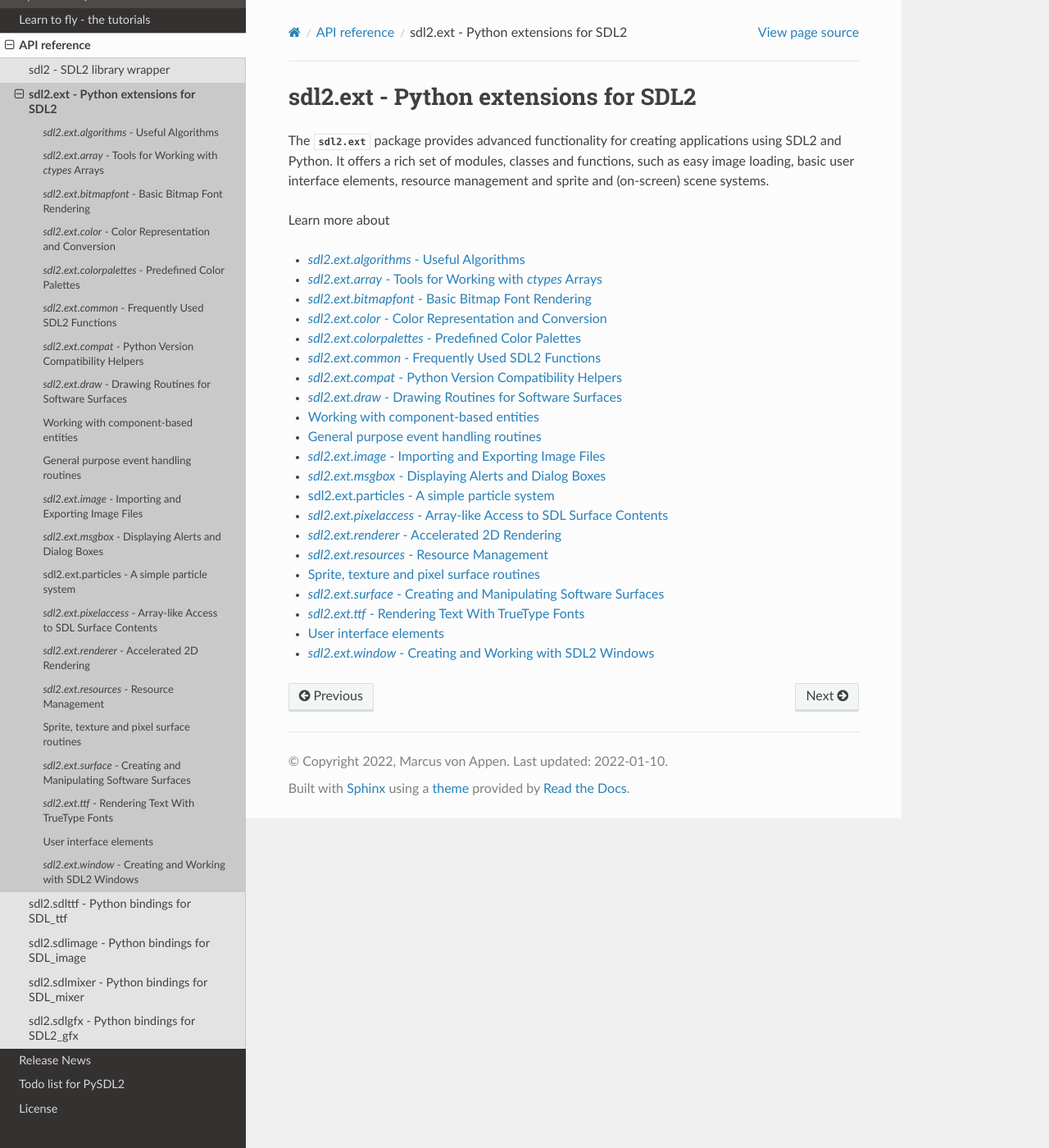
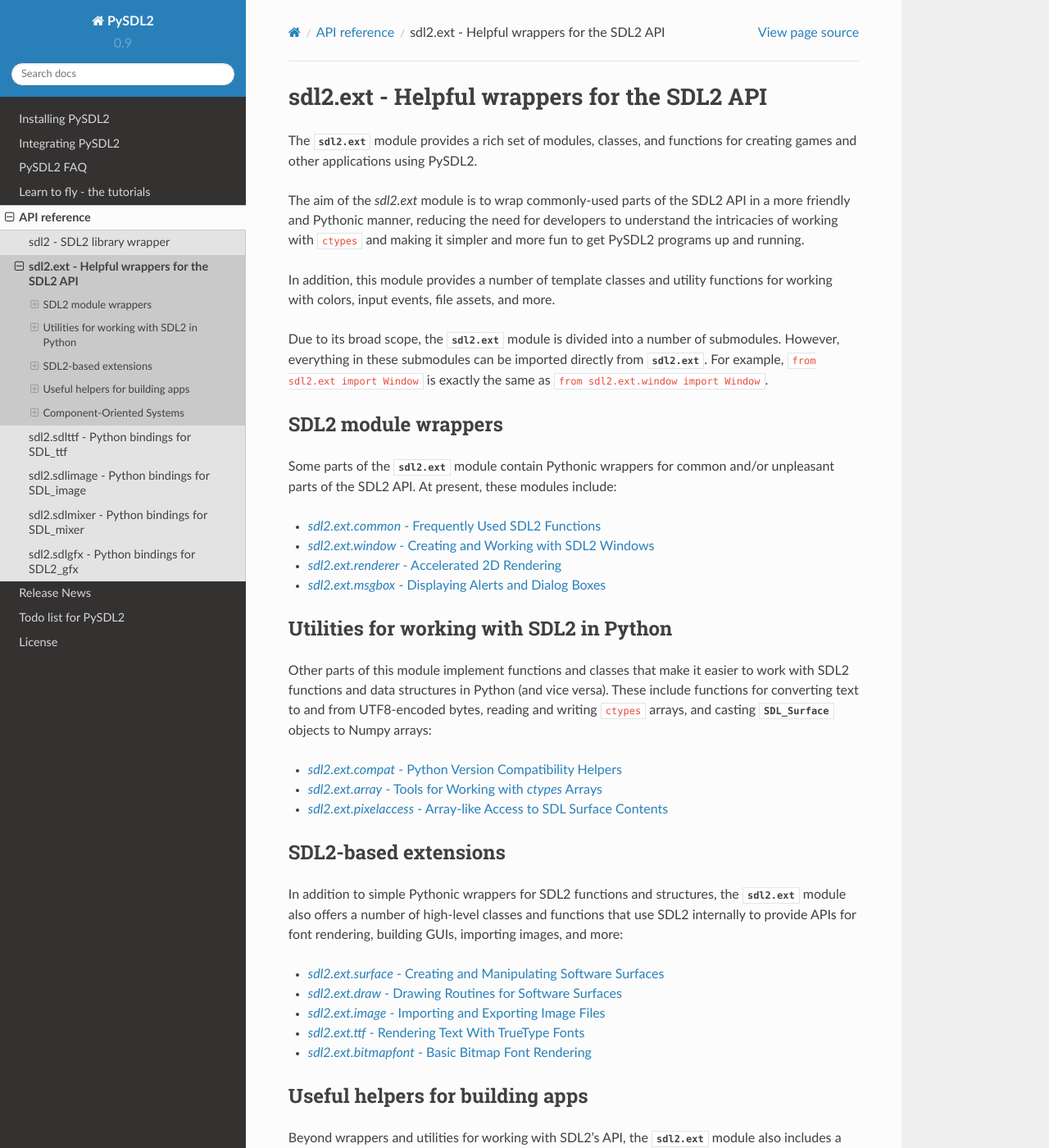
Before and after one commit to py-sdl/py-sdl2, a Sphinx documentation site: the page built from doc/modules/sdl2ext.rst, in a window 1280 px wide and 1400 px high. Shown: the whole window at 82% size. Built offline with Sphinx 7.4.7 and the Read the Docs theme 2.0.0, drawn with Linux system fonts in a browser that asks for light colours; some of the changed text lies outside the part shown.

Commit message:
Major reorganization of the ext docs index

```diff
--- a/doc/modules/ext/particles.rst
+++ b/doc/modules/ext/particles.rst
@@ -1,8 +1,8 @@
 .. module:: sdl2.ext.particles
    :synopsis: A simple particle system.
 
-sdl2.ext.particles - A simple particle system
-=============================================
+A simple particle system
+========================
 
 .. class:: ParticleEngine()
 
--- a/doc/modules/ext/uisystem.rst
+++ b/doc/modules/ext/uisystem.rst
@@ -1,7 +1,11 @@
 .. currentmodule:: sdl2.ext
 
-User interface elements
-=======================
+Designing component-oriented user interfaces
+============================================
+
+.. warning::
+   This module is deprecated, and may be removed in a future release of PySDL2.
+
 User interface elements within :mod:`sdl2.ext` are simple
 :class:`Sprite` objects, which are enhanced by certain input hooks; as such,
 they are not classes on their own, but implemented as mixins. The user input
@@ -16,6 +20,7 @@
 .. image:: images/uiprocessing.png
 
 .. _ui-elem-types:
+
 
 UI element types
 ----------------
--- a/doc/modules/sdl2ext.rst
+++ b/doc/modules/sdl2ext.rst
@@ -1,17 +1,111 @@
 .. module:: sdl2.ext
-   :synopsis: Python extensions for SDL2
+   :synopsis: Helpful wrappers for the SDL2 API
 
-sdl2.ext - Python extensions for SDL2
-=====================================
-The :mod:`sdl2.ext` package provides advanced functionality for creating
-applications using SDL2 and Python. It offers a rich set of modules, classes
-and functions, such as easy image loading, basic user interface elements,
-resource management and sprite and (on-screen) scene systems.
+sdl2.ext - Helpful wrappers for the SDL2 API
+============================================
 
-Learn more about
+The :mod:`sdl2.ext` module provides a rich set of modules, classes, and
+functions for creating games and other applications using PySDL2.
+
+The aim of the `sdl2.ext` module is to wrap commonly-used parts of the SDL2 API
+in a more friendly and Pythonic manner, reducing the need for developers to
+understand the intricacies of working with ``ctypes`` and making it simpler and
+more fun to get PySDL2 programs up and running.
+
+In addition, this module provides a number of template classes and utility
+functions for working with colors, input events, file assets, and more.
+
+Due to its broad scope, the :mod:`sdl2.ext` module is divided into a number of
+submodules. However, everything in these submodules can be imported directly
+from :mod:`sdl2.ext`. For example, ``from sdl2.ext import Window`` is exactly
+the same as ``from sdl2.ext.window import Window``.
+
+
+SDL2 module wrappers
+--------------------
+
+Some parts of the :mod:`sdl2.ext` module contain Pythonic wrappers for common
+and/or unpleasant parts of the SDL2 API. At present, these modules include:
 
 .. toctree::
 	:maxdepth: 1
-	:glob:
 
-	ext/*
+	ext/common.rst
+	ext/window.rst
+	ext/renderer.rst
+	ext/msgbox.rst
+
+
+Utilities for working with SDL2 in Python
+-----------------------------------------
+
+Other parts of this module implement functions and classes that make it easier
+to work with SDL2 functions and data structures in Python (and vice versa).
+These include functions for converting text to and from UTF8-encoded bytes,
+reading and writing ``ctypes`` arrays, and casting :obj:`~sdl2.SDL_Surface`
+objects to Numpy arrays:
+
+.. toctree::
+	:maxdepth: 1
+
+	ext/compat.rst
+	ext/array.rst
+	ext/pixelaccess.rst
+
+
+SDL2-based extensions
+---------------------
+
+In addition to simple Pythonic wrappers for SDL2 functions and structures, the
+:mod:`sdl2.ext` module also offers a number of  high-level classes and functions
+that use SDL2 internally to provide APIs for font rendering, building GUIs,
+importing images, and more:
+
+.. toctree::
+	:maxdepth: 1
+
+	ext/surface.rst
+	ext/draw.rst
+	ext/image.rst
+	ext/ttf.rst
+	ext/bitmapfont.rst
+
+
+Useful helpers for building apps
+--------------------------------
+
+Beyond wrappers and utilities for working with SDL2's API, the
+:mod:`sdl2.ext` module also includes a number of submodules with various
+functions and classes to help facilitate general game and app development with
+PySDL2. These include classes for managing program resource files, working
+with colors, and more:
+
+.. toctree::
+	:maxdepth: 1
+
+	ext/resources.rst
+	ext/color.rst
+	ext/colorpalettes.rst
+	ext/algorithms.rst
+
+
+Component-Oriented Systems
+--------------------------
+
+PySDL2 contains several modules designed around the concept of
+component-oriented game programming. These modules define various types of
+"systems" for processing events and "factories" for creating different types
+of objects, among other things.
+
+.. note::
+   These modules are not regularly maintained, and their documentation
+   may be inaccurate or out-of-date.
+
+.. toctree::
+	:maxdepth: 1
+
+	ext/ebs.rst
+	ext/events.rst
+	ext/spritesystem.rst
+	ext/uisystem.rst
+	ext/particles.rst
```
Also changed, not shown: doc/modules/ext/spritesystem.rst (renamed from doc/modules/ext/sprite.rst).
